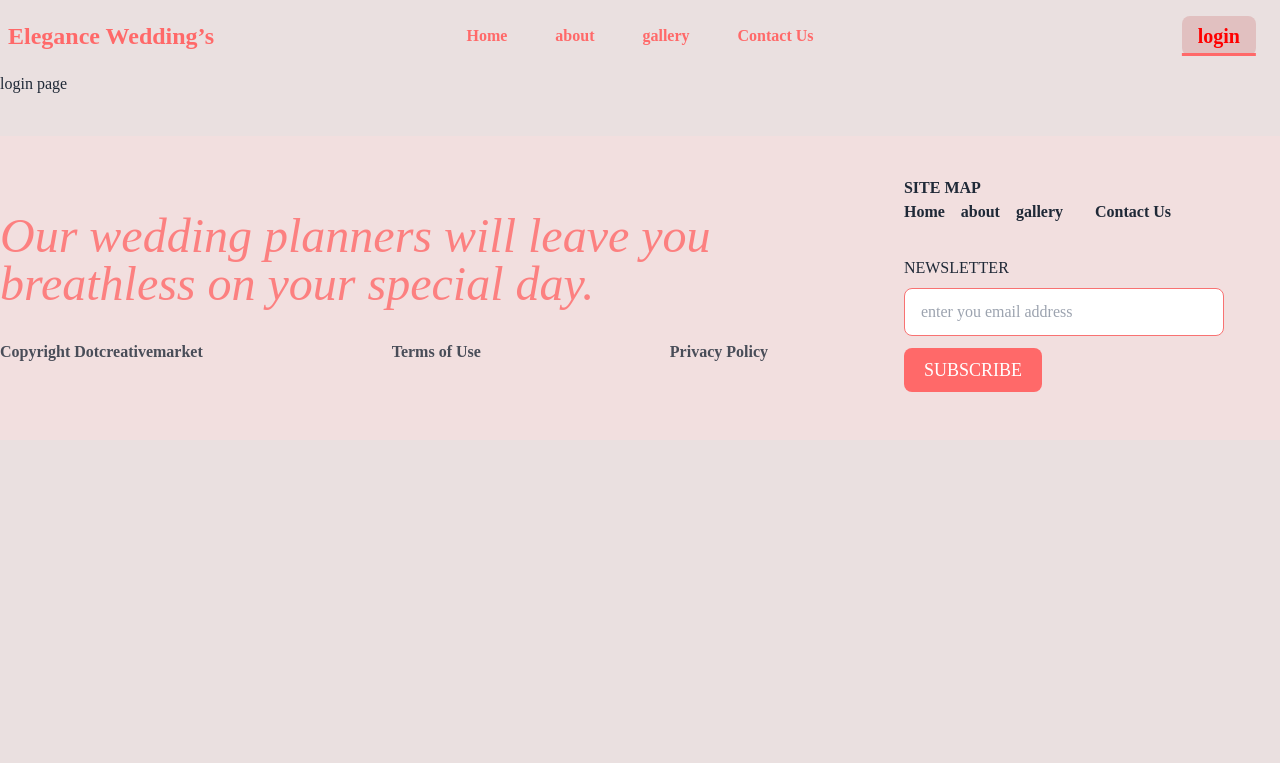
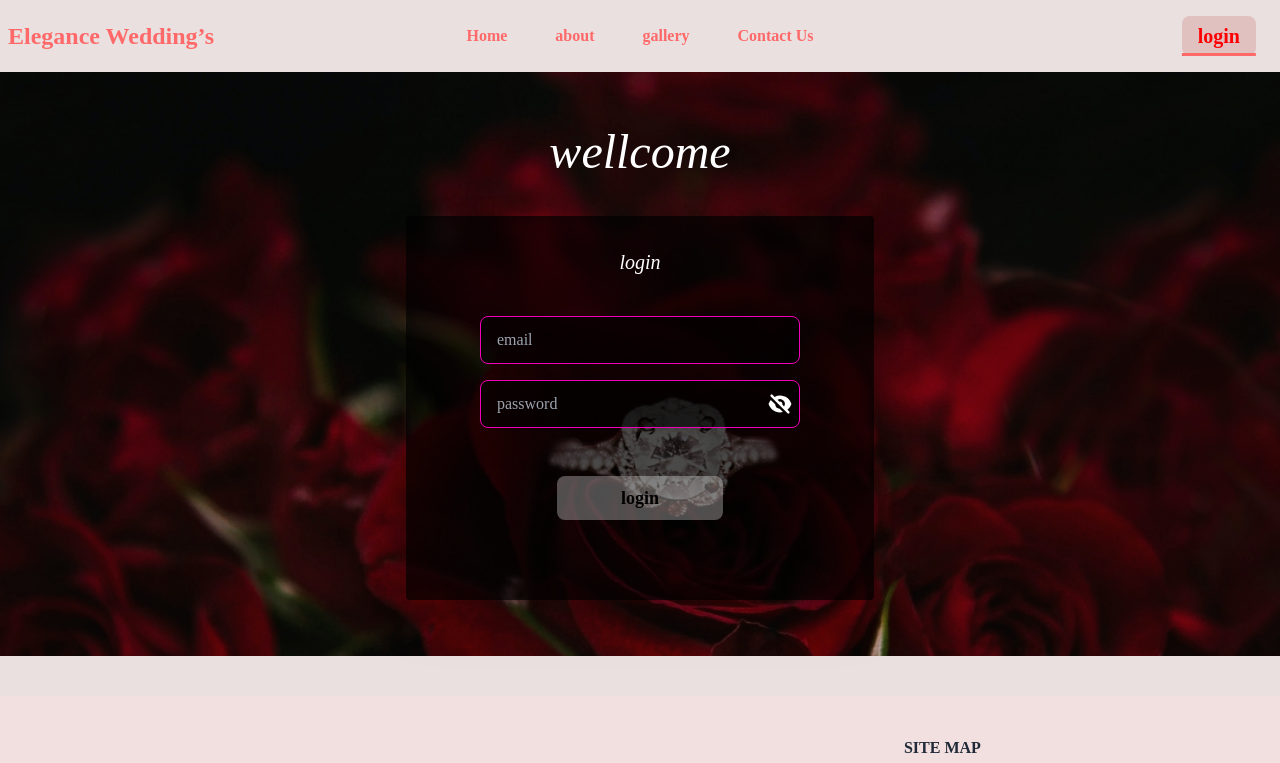
Before and after one commit to mdshaharulsiyam/Elegance-Weddings-Clint, a React (Vite) app: page /login in a window 1280 px wide. Shown: the top 763 px of the page. Built offline with nearby package versions, Linux system fonts and the light colour scheme; a web font is replaced by a local one.

Commit message:
login page designed

```diff
--- a/src/Components/Venues/VenuesCard.jsx
+++ b/src/Components/Venues/VenuesCard.jsx
@@ -7,7 +7,7 @@ const VenuesCard = ({venue}) => {
         boxShadow: "rgba(0, 0, 0, 0.25) 0px 54px 55px, rgba(0, 0, 0, 0.12) 0px -12px 30px, rgba(0, 0, 0, 0.12) 0px 4px 6px, rgba(0, 0, 0, 0.17) 0px 12px 13px, rgba(0, 0, 0, 0.09) 0px -3px 5px"
     }
   return (
-    <div data-aos="zoom-in" id='VenuesCard' style={style} className='max-w-sm relative overflow-hidden rounded hover:scale-110 cursor-pointer' >
+    <div id='VenuesCard' style={style} className='max-w-sm relative overflow-hidden rounded hover:scale-110 cursor-pointer' >
       <img className='w-96 h-60 object-cover' src={image} alt="" />
       <div id='VenuesCardcaption' className=' absolute w-full h-full top-[70%] left-0 bg-black bg-opacity-70 text-white pt-2'>
         <h3 className='text-xl font-semibold italic'>{place}</h3>
@@ -19,4 +19,3 @@ const VenuesCard = ({venue}) => {
 }
 
 export default VenuesCard
-// const {id,place,placeTitle,image}=venue;
--- a/src/Pages/Login/Login.jsx
+++ b/src/Pages/Login/Login.jsx
@@ -1,9 +1,32 @@
-import React from 'react'
+import { HiEye,HiEyeOff } from 'react-icons/hi';
 
 const Login = () => {
+  const style = {
+    background : `url('loginbackgroundimg.png')`,
+    backgroundSize: 'cover',
+    backgroundRepeat: 'no-repeat',
+  }
+  const showPassword =()=>{
+
+    const passwordfiled = document.querySelector('#password')
+    console.log(passwordfiled)
+  }
   return (
-    <div>
-      <h2>login page</h2>
+    <div className='py-14 box-border' style={style}>
+      <div className='container mx-auto flex justify-center items-center'>
+      <div >
+        <h3 className='text-center text-white mb-10 italic text-5xl'>wellcome</h3>
+
+        <form className='text-center bg-black bg-opacity-70 rounded shadow-2xl  pb-20'>
+        <h2 className='text-center text-white italic text-xl py-8'>login</h2>
+        <input type="email" placeholder="email" className="input input-bordered outline-white text-white bg-black bg-opacity-60 my-2 input-secondary w-full max-w-xs" />
+        <label className='relative'>
+        <input id='password' type="password" placeholder="password" className="input input-bordered outline-white text-white bg-black bg-opacity-60 my-2 input-secondary w-full max-w-xs" /><span onClick={showPassword} className='text-2xl cursor-pointer active:scale-90 text-white absolute right-2 top-[50%] -translate-y-[50%]'><HiEyeOff></HiEyeOff></span>
+        </label>
+        <button className="block mx-auto px-16 py-2 mt-10 bg-white bg-opacity-30 text-black font-extrabold text-lg rounded-lg">login</button>
+        </form>
+      </div>
+      </div>
     </div>
   )
 }
--- a/src/Routes/Errorelemt.jsx
+++ b/src/Routes/Errorelemt.jsx
@@ -1,6 +1,9 @@
 import React from 'react'
+import { useRouteError } from 'react-router-dom'
 
 const Errorelemt = () => {
+  const routeerror = useRouteError()
+  console.log(routeerror)
   return (
     <div>
       <h2>page not found</h2>
```
Also changed, not shown: public/loginbackgroundimg.png (added).
